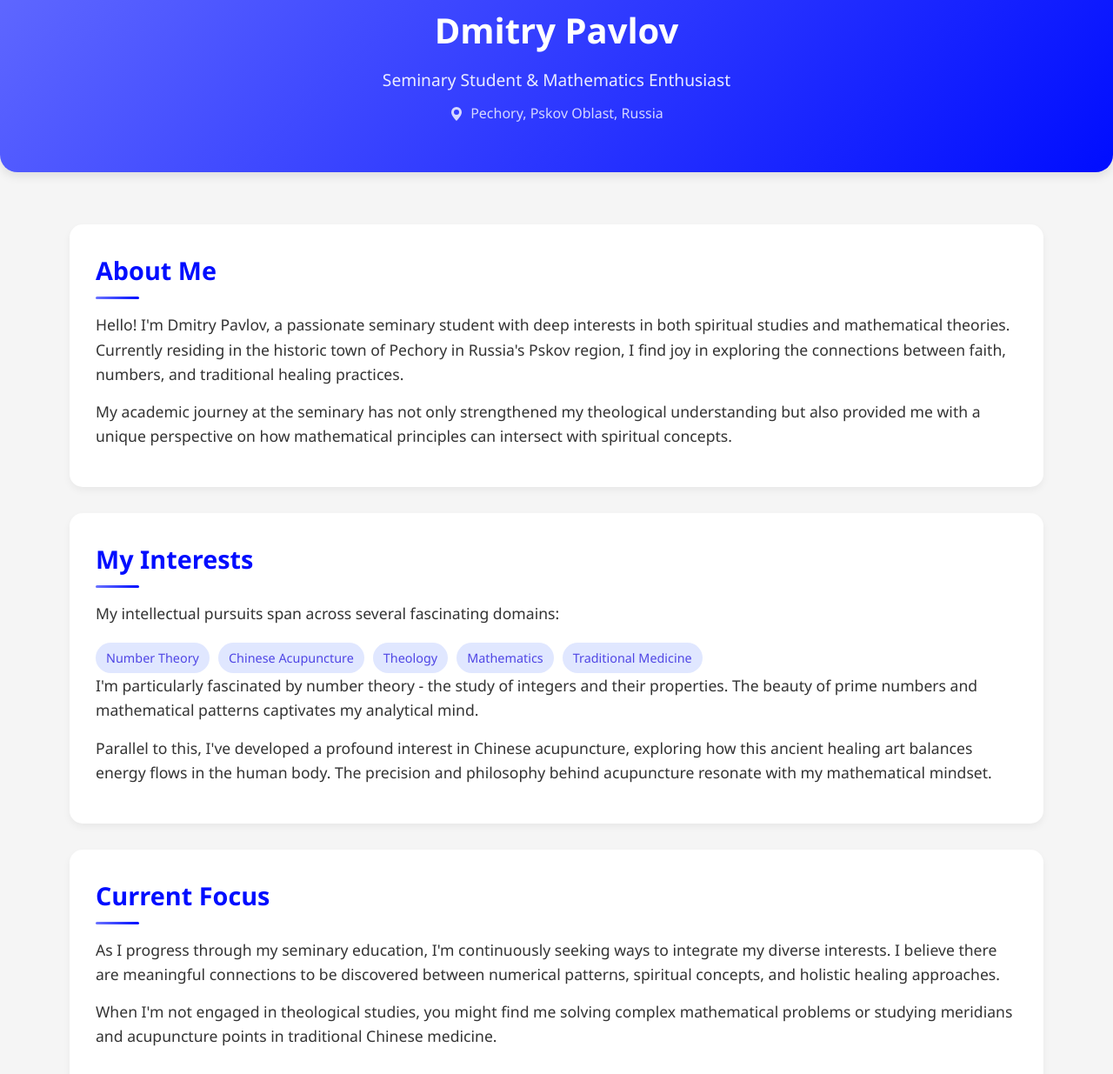
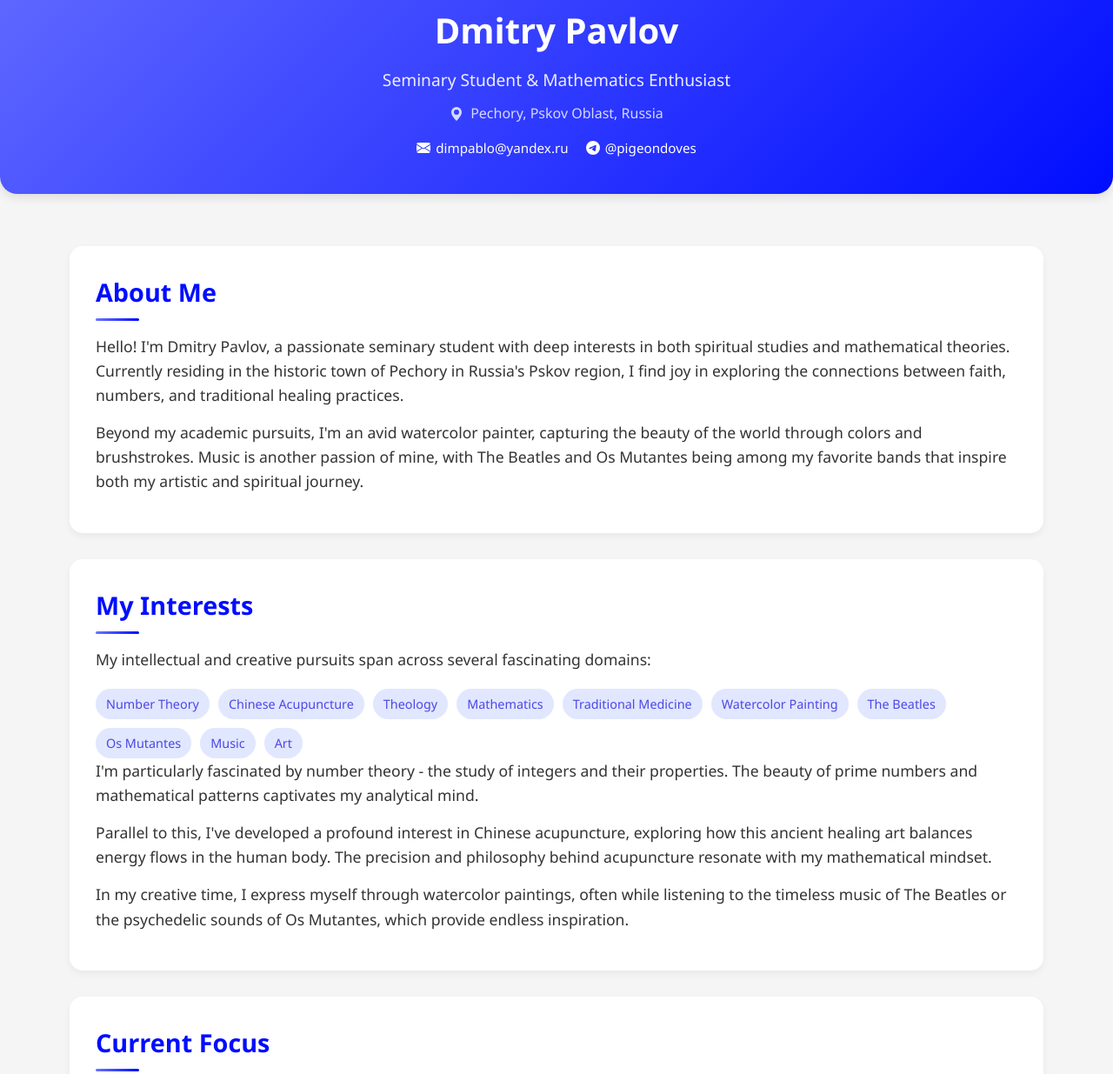
Before and after one commit to dimpablo/aboutme, a plain HTML site: page index.html in a window 1280 px wide. Shown: the part 207-1442 px from the top of the page at 87% size. Drawn offline with Linux system fonts and the light colour scheme.

Commit message:
Update index.html

```diff
--- a/index.html
+++ b/index.html
@@ -77,6 +77,33 @@
             gap: 8px;
             font-size: 1rem;
             opacity: 0.8;
+            margin-bottom: 15px;
+        }
+
+        .contact-info {
+            display: flex;
+            flex-wrap: wrap;
+            justify-content: center;
+            gap: 20px;
+            margin-top: 15px;
+        }
+
+        .contact-item {
+            display: flex;
+            align-items: center;
+            gap: 6px;
+            font-size: 0.95rem;
+        }
+
+        .contact-item a {
+            color: white;
+            text-decoration: none;
+            transition: opacity 0.3s;
+        }
+
+        .contact-item a:hover {
+            opacity: 0.8;
+            text-decoration: underline;
         }
 
         /* Main Content */
@@ -185,6 +212,11 @@
             p {
                 font-size: 1rem;
             }
+
+            .contact-info {
+                flex-direction: column;
+                gap: 10px;
+            }
         }
 
         @media (max-width: 480px) {
@@ -210,9 +242,7 @@
 </head>
 <body>
     <header>
-        <div class="photo-circle">
-            <span>Your Photo</span>
-        </div>
+        <div class="photo-circle"></div>
         <h1>Dmitry Pavlov</h1>
         <p class="subtitle">Seminary Student & Mathematics Enthusiast</p>
         <p class="location">
@@ -221,6 +251,20 @@
             </svg>
             Pechory, Pskov Oblast, Russia
         </p>
+        <div class="contact-info">
+            <div class="contact-item">
+                <svg xmlns="http://www.w3.org/2000/svg" width="16" height="16" fill="currentColor" viewBox="0 0 16 16">
+                    <path d="M.05 3.555A2 2 0 0 1 2 2h12a2 2 0 0 1 1.95 1.555L8 8.414.05 3.555ZM0 4.697v7.104l5.803-3.558L0 4.697ZM6.761 8.83l-6.57 4.027A2 2 0 0 0 2 14h12a2 2 0 0 0 1.808-1.144l-6.57-4.027L8 9.586l-1.239-.757Zm3.436-.586L16 11.801V4.697l-5.803 3.546Z"/>
+                </svg>
+                <a href="mailto:dimpablo@yandex.ru">dimpablo@yandex.ru</a>
+            </div>
+            <div class="contact-item">
+                <svg xmlns="http://www.w3.org/2000/svg" width="16" height="16" fill="currentColor" viewBox="0 0 16 16">
+                    <path d="M16 8A8 8 0 1 1 0 8a8 8 0 0 1 16 0zM8.287 5.906c-.778.324-2.334.994-4.666 2.01-.378.15-.577.298-.595.442-.03.243.275.339.69.47l.175.055c.408.133.958.288 1.243.294.26.006.549-.1.868-.32 2.179-1.471 3.304-2.214 3.374-2.23.05-.012.12-.026.166.016.047.041.042.12.037.141-.03.129-1.227 1.241-1.846 1.817-.193.18-.33.307-.358.336a8.154 8.154 0 0 1-.188.186c-.38.366-.664.64.015 1.088.327.216.589.393.85.571.284.194.568.387.936.629.093.06.183.125.27.187.331.236.63.448.997.414.214-.02.435-.22.547-.82.265-1.417.786-4.486.906-5.751a1.426 1.426 0 0 0-.013-.315.337.337 0 0 0-.114-.217.526.526 0 0 0-.31-.093c-.3.005-.763.166-2.984 1.09z"/>
+                </svg>
+                <a href="https://t.me/pigeondoves" target="_blank">@pigeondoves</a>
+            </div>
+        </div>
     </header>
 
     <div class="container">
@@ -228,12 +272,12 @@
             <section class="card">
                 <h2>About Me</h2>
                 <p>Hello! I'm Dmitry Pavlov, a passionate seminary student with deep interests in both spiritual studies and mathematical theories. Currently residing in the historic town of Pechory in Russia's Pskov region, I find joy in exploring the connections between faith, numbers, and traditional healing practices.</p>
-                <p>My academic journey at the seminary has not only strengthened my theological understanding but also provided me with a unique perspective on how mathematical principles can intersect with spiritual concepts.</p>
+                <p>Beyond my academic pursuits, I'm an avid watercolor painter, capturing the beauty of the world through colors and brushstrokes. Music is another passion of mine, with The Beatles and Os Mutantes being among my favorite bands that inspire both my artistic and spiritual journey.</p>
             </section>
 
             <section class="card">
                 <h2>My Interests</h2>
-                <p>My intellectual pursuits span across several fascinating domains:</p>
+                <p>My intellectual and creative pursuits span across several fascinating domains:</p>
 
                 <div class="interests">
                     <span class="interest-tag">Number Theory</span>
@@ -241,16 +285,22 @@
                     <span class="interest-tag">Theology</span>
                     <span class="interest-tag">Mathematics</span>
                     <span class="interest-tag">Traditional Medicine</span>
+                    <span class="interest-tag">Watercolor Painting</span>
+                    <span class="interest-tag">The Beatles</span>
+                    <span class="interest-tag">Os Mutantes</span>
+                    <span class="interest-tag">Music</span>
+                    <span class="interest-tag">Art</span>
                 </div>
 
                 <p>I'm particularly fascinated by number theory - the study of integers and their properties. The beauty of prime numbers and mathematical patterns captivates my analytical mind.</p>
                 <p>Parallel to this, I've developed a profound interest in Chinese acupuncture, exploring how this ancient healing art balances energy flows in the human body. The precision and philosophy behind acupuncture resonate with my mathematical mindset.</p>
+                <p>In my creative time, I express myself through watercolor paintings, often while listening to the timeless music of The Beatles or the psychedelic sounds of Os Mutantes, which provide endless inspiration.</p>
             </section>
 
             <section class="card">
                 <h2>Current Focus</h2>
                 <p>As I progress through my seminary education, I'm continuously seeking ways to integrate my diverse interests. I believe there are meaningful connections to be discovered between numerical patterns, spiritual concepts, and holistic healing approaches.</p>
-                <p>When I'm not engaged in theological studies, you might find me solving complex mathematical problems or studying meridians and acupuncture points in traditional Chinese medicine.</p>
+                <p>When I'm not engaged in theological studies, you might find me solving complex mathematical problems, studying meridians and acupuncture points in traditional Chinese medicine, or creating new watercolor artworks inspired by both my spiritual journey and favorite music.</p>
             </section>
         </main>
     </div>
```
